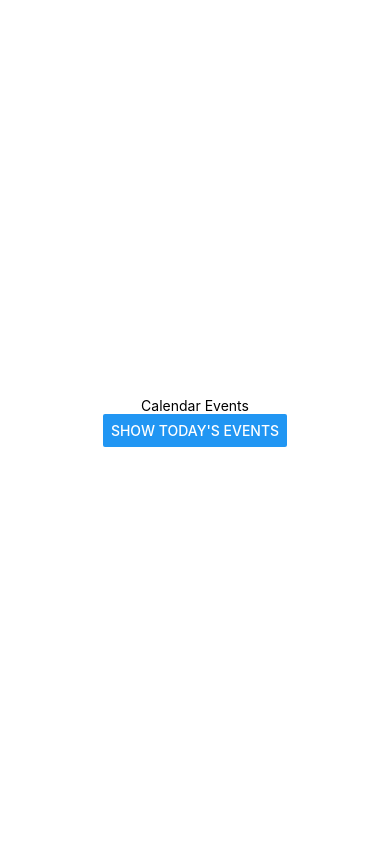
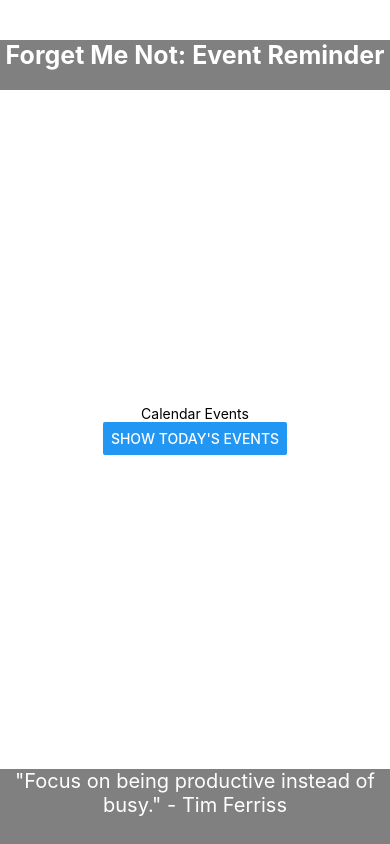
Before and after one commit to iwhitmor/react-native-app, a React Native app: screen / in a window 390 px wide. Built offline with nearby package versions, Linux system fonts and the light colour scheme.

Commit message:
add header and footer and style

```diff
--- a/App.js
+++ b/App.js
@@ -1,79 +1,19 @@
-import React, { useEffect, useState } from 'react';
-import { StyleSheet, View, Text, Button, Platform } from 'react-native';
-import * as Calendar from 'expo-calendar';
+import { StatusBar } from 'expo-status-bar';
+import React from 'react';
+import CalendarEvents from './CalendarEvents';
+import Footer from './Footer';
+import Header from './Header';
+import { StyleSheet, Text, View } from 'react-native';
 
 export default function App() {
-
-  const [todaysEvents, setTodaysEvents] = useState([]);
-  const [calendarError, setCalendarError] = useState(null);
-
-
-  async function getEvents() {
-    const { status } = await Calendar.requestCalendarPermissionsAsync();
-    if (status === 'granted') {
-
-      const calendars = await Calendar.getCalendarsAsync(Calendar.EntityTypes.EVENT);
-
-      const calendarIds = calendars.map(c => c.id);
-      const startDate = new Date();
-      const endDate = new Date(startDate.valueOf() + 1000 * 60 * 60 * 24);
-
-      const todaysEvents = await Calendar.getEventsAsync(calendarIds, startDate, endDate);
-
-      console.log(todaysEvents);
-
-      setTodaysEvents(todaysEvents);
-      //console.log('Here are all your calendars:');
-      //console.log({ calendars });
-    }
-    else {
-      setCalendarError("Could not load Calendar");
-    }
-  }
-
   return (
     <View style={styles.container}>
-      <Text>Calendar Events</Text>
-      <Button title="Show today's events" onPress={getEvents} />
-
-      {calendarError ?
-        <Text style={{ color: 'red', fontWeight: 'bold' }}>{calendarError}</Text> :
-        <>
-          <Text>{todaysEvents.map(e => e.title)}</Text>
-        </>
-      }
+      <Header />
+      <CalendarEvents />
+      <Footer />
+      <StatusBar style="auto" />
     </View>
   );
-}
-
-async function getDefaultCalendarSource() {
-  const defaultCalendar = await Calendar.getDefaultCalendarAsync();
-  return defaultCalendar.source;
-}
-
-async function createCalendar() {
-  const defaultCalendarSource =
-    Platform.OS === 'ios'
-      ? await getDefaultCalendarSource()
-      : { isLocalAccount: true, name: 'Expo Calendar' };
-  const newCalendarID = await Calendar.createCalendarAsync({
-    title: 'Expo Calendar',
-    color: 'blue',
-    entityType: Calendar.EntityTypes.EVENT,
-    sourceId: defaultCalendarSource.id,
-    source: defaultCalendarSource,
-    name: 'internalCalendarName',
-    ownerAccount: 'personal',
-    accessLevel: Calendar.CalendarAccessLevel.OWNER,
-  });
-  console.log(`Your new calendar ID is: ${newCalendarID}`);
-}
-
-async function calendarEvents() {
-  const defaultCalendarSource =
-    Platform.OS === 'ios'
-      ? await getDefaultCalendarSource()
-      : { isLocalAccount: true, name: '' }
 }
 
 const styles = StyleSheet.create({
--- /dev/null
+++ b/CalendarEvents.js
@@ -0,0 +1,86 @@
+import React, { useEffect, useState } from 'react';
+import { StyleSheet, View, Text, Button, Platform } from 'react-native';
+import * as Calendar from 'expo-calendar';
+
+export default function CalendarEvents() {
+
+  const [todaysEvents, setTodaysEvents] = useState([]);
+  const [calendarError, setCalendarError] = useState(null);
+
+
+  async function getEvents() {
+    const { status } = await Calendar.requestCalendarPermissionsAsync();
+    if (status === 'granted') {
+
+      const calendars = await Calendar.getCalendarsAsync(Calendar.EntityTypes.EVENT);
+
+      const calendarIds = calendars.map(c => c.id);
+      const startDate = new Date();
+      const endDate = new Date(startDate.valueOf() + 1000 * 60 * 60 * 24);
+
+      const todaysEvents = await Calendar.getEventsAsync(calendarIds, startDate, endDate);
+
+      console.log(todaysEvents);
+
+      setTodaysEvents(todaysEvents);
+      //console.log('Here are all your calendars:');
+      //console.log({ calendars });
+    }
+    else {
+      setCalendarError("Could not load Calendar");
+    }
+  }
+
+  return (
+    <View style={styles.container}>
+      <Text>Calendar Events</Text>
+      <Button title="Show today's events" onPress={getEvents} />
+
+      {calendarError ?
+        <Text style={{ color: 'red', fontWeight: 'bold' }}>{calendarError}</Text> :
+        <>
+          <Text>{todaysEvents.map(e => e.title)}</Text>
+        </>
+      }
+    </View>
+  );
+}
+
+async function getDefaultCalendarSource() {
+  const defaultCalendar = await Calendar.getDefaultCalendarAsync();
+  return defaultCalendar.source;
+}
+
+async function createCalendar() {
+  const defaultCalendarSource =
+    Platform.OS === 'ios'
+      ? await getDefaultCalendarSource()
+      : { isLocalAccount: true, name: 'Expo Calendar' };
+  const newCalendarID = await Calendar.createCalendarAsync({
+    title: 'Expo Calendar',
+    color: 'blue',
+    entityType: Calendar.EntityTypes.EVENT,
+    sourceId: defaultCalendarSource.id,
+    source: defaultCalendarSource,
+    name: 'internalCalendarName',
+    ownerAccount: 'personal',
+    accessLevel: Calendar.CalendarAccessLevel.OWNER,
+  });
+  console.log(`Your new calendar ID is: ${newCalendarID}`);
+}
+
+async function calendarEvents() {
+  const defaultCalendarSource =
+    Platform.OS === 'ios'
+      ? await getDefaultCalendarSource()
+      : { isLocalAccount: true, name: '' }
+}
+
+const styles = StyleSheet.create({
+  container: {
+    flex: 1,
+    backgroundColor: '#fff',
+    alignItems: 'center',
+    justifyContent: 'center',
+  },
+});
--- /dev/null
+++ b/Footer.js
@@ -0,0 +1,30 @@
+import React from 'react';
+import { StyleSheet, Text, View, Dimensions} from 'react-native';
+
+var width = Dimensions.get('window').width;
+
+function Footer() {
+  return (
+    <View style={styles.container}>
+      <Text style={styles.Footer}>
+        "Focus on being productive instead of busy." - Tim Ferriss
+      </Text>
+    </View>
+  );
+}
+
+const styles = StyleSheet.create({
+  container: {
+    flexDirection: "column"
+  },
+  Footer: {
+    backgroundColor: "grey",
+    color: "white",
+    fontSize: 20,
+    textAlign: "center",
+    width: width,
+    height: 75
+  },
+});
+
+export default Footer;
--- /dev/null
+++ b/Header.js
@@ -0,0 +1,32 @@
+import React from 'react';
+import { StyleSheet, Text, View, Dimensions } from 'react-native';
+
+var width = Dimensions.get('window').width;
+
+function Header() {
+  return (
+    <View style={styles.container}>
+      <Text style={styles.Header}>
+        Forget Me Not: Event Reminder
+      </Text>
+    </View>
+  );
+}
+
+const styles = StyleSheet.create({
+  container: {
+    flexDirection: 'column'
+  },
+  Header: {
+    backgroundColor: 'grey',
+    color: 'white',
+    fontSize: 25,
+    fontWeight: 'bold',
+    textAlign: 'center',
+    height: 50,
+    marginTop: 40,
+    width: width,
+  },
+});
+
+export default Header;
```
